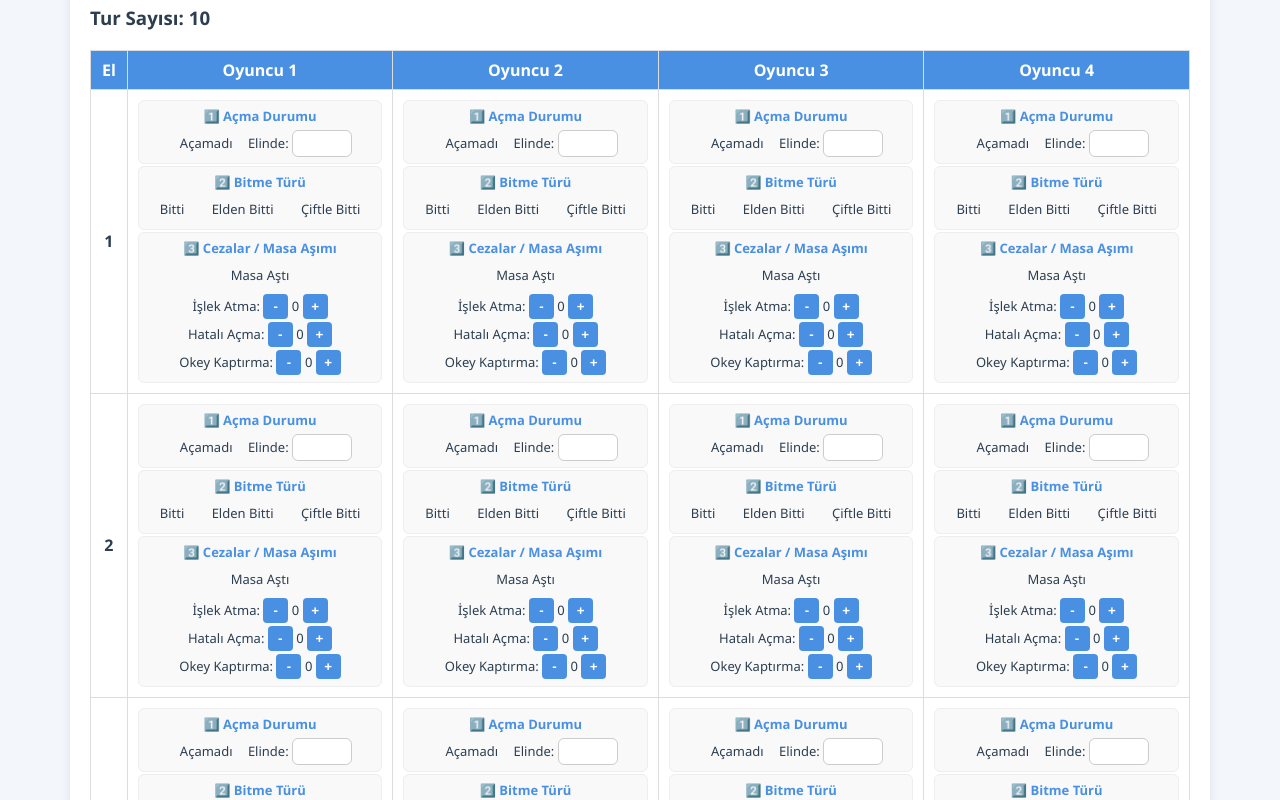
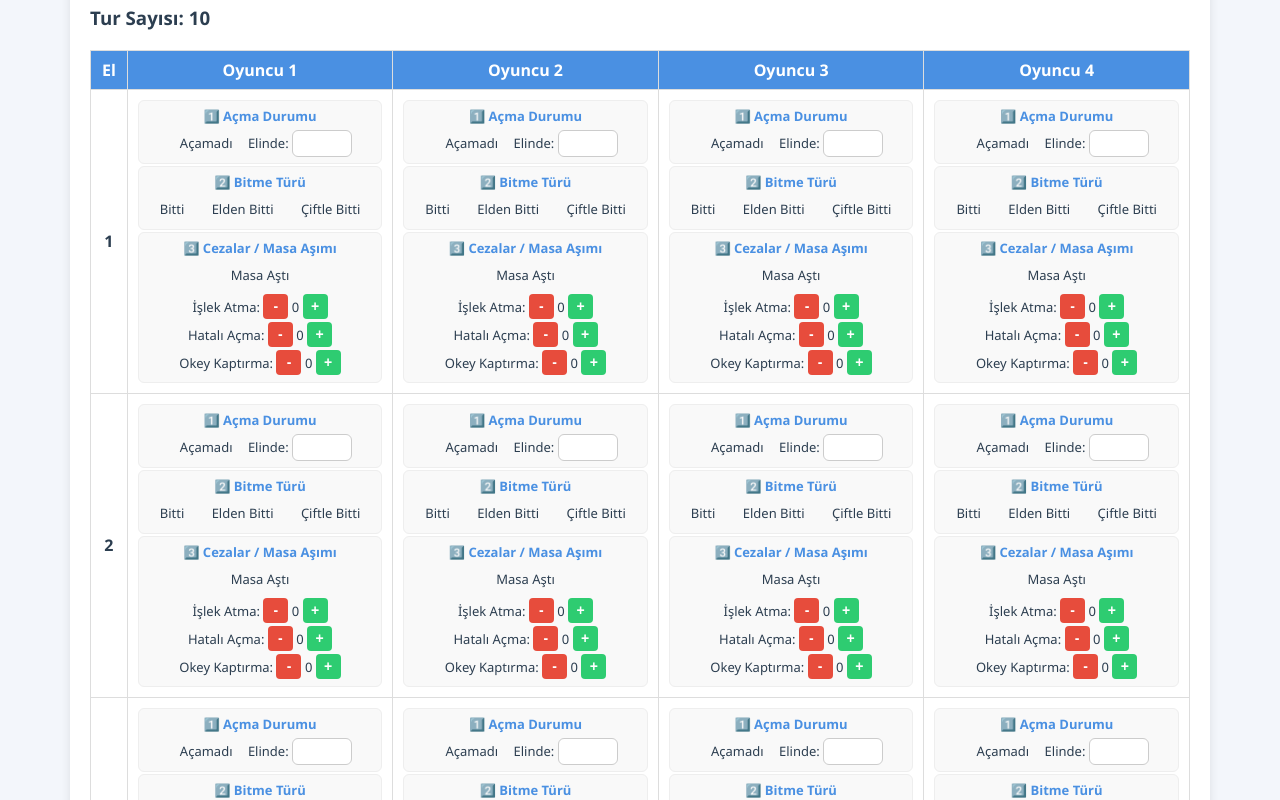
Before and after one commit to OT008/101, a plain HTML site: page index.html in a window 1280 px wide. Both pictures are taken after a click on the button "OYUNA BAŞLA". Shown: the part 137-937 px from the top of the page. Drawn offline with Linux system fonts and the light colour scheme.

Commit message:
Update index.html

```diff
--- a/index.html
+++ b/index.html
@@ -27,9 +27,18 @@
   .locked input, .locked .secenek, .locked button{pointer-events:none;opacity:0.6;}
   input[type="number"]{width:60px;text-align:center;}
   .ceza-satiri{margin:3px 0;}
-  .ceza-satiri button{width:25px;height:25px;border:none;border-radius:4px;cursor:pointer;
-    background:#4a90e2;color:white;font-weight:bold;}
-  .ceza-satiri button:hover{background:#357ABD;}
+  .ceza-satiri button{
+    width:25px;height:25px;border:none;border-radius:4px;cursor:pointer;
+    color:white;font-weight:bold;font-size:14px;
+  }
+  .ceza-satiri .azalt{
+    background:#e74c3c; /* kırmızı */
+  }
+  .ceza-satiri .azalt:hover{background:#c0392b;}
+  .ceza-satiri .artir{
+    background:#2ecc71; /* yeşil */
+  }
+  .ceza-satiri .artir:hover{background:#27ae60;}
 </style>
 </head>
 <body>
@@ -143,8 +152,9 @@ function aktiflestirDavranislar(){
     const kat1=cell.querySelector(".kat1"), kat2=cell.querySelector(".kat2");
     const acmadi=kat1.querySelector(".acmadi"), elinde=kat1.querySelector(".elinde");
     const bitmeler=kat2.querySelectorAll(".bitme");
+    const masaBtn=cell.querySelector(".masa");
 
-    // AÇMA DURUMU
+    // 1️⃣ AÇMA
     acmadi.addEventListener("click",()=>{
       if(!acmadi.classList.contains("aktif")){
         acmadi.classList.add("aktif");
@@ -166,7 +176,7 @@ function aktiflestirDavranislar(){
       }
     });
 
-    // BİTME TÜRLERİ
+    // 2️⃣ BİTME
     bitmeler.forEach(bit=>{
       bit.addEventListener("click",()=>{
         const aktifMi=bit.classList.contains("aktif");
@@ -182,7 +192,12 @@ function aktiflestirDavranislar(){
       });
     });
 
-    // CEZALAR (+ / -)
+    // 3️⃣ MASA AŞTI
+    masaBtn.addEventListener("click",()=>{
+      masaBtn.classList.toggle("aktif");
+    });
+
+    // 4️⃣ CEZA (+ / -)
     const cezaSatirlari=cell.querySelectorAll(".ceza-satiri");
     cezaSatirlari.forEach(row=>{
       const azalt=row.querySelector(".azalt");
@@ -199,7 +214,7 @@ function aktiflestirDavranislar(){
     });
   });
 
-  // EL KİLİTLEME
+  // 🧩 EL KİLİTLEME
   const rows=document.querySelectorAll("#skorTablo tr");
   rows.forEach((row,idx)=>{
     if(idx===0)return;
```
